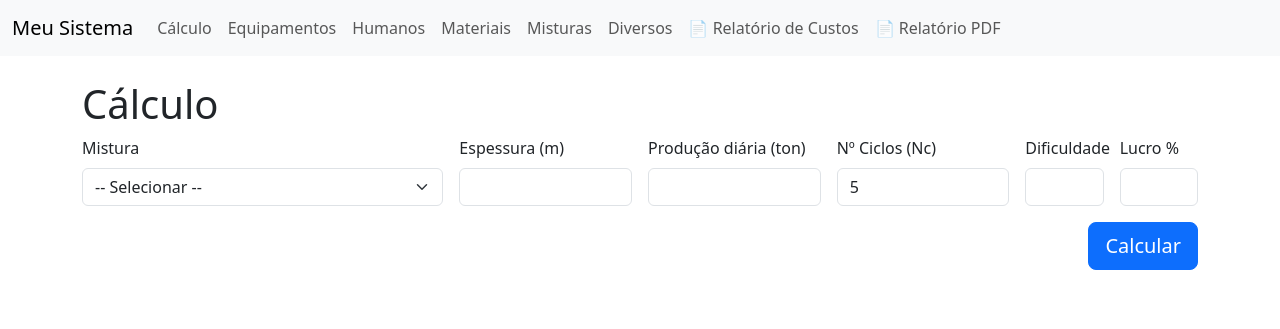
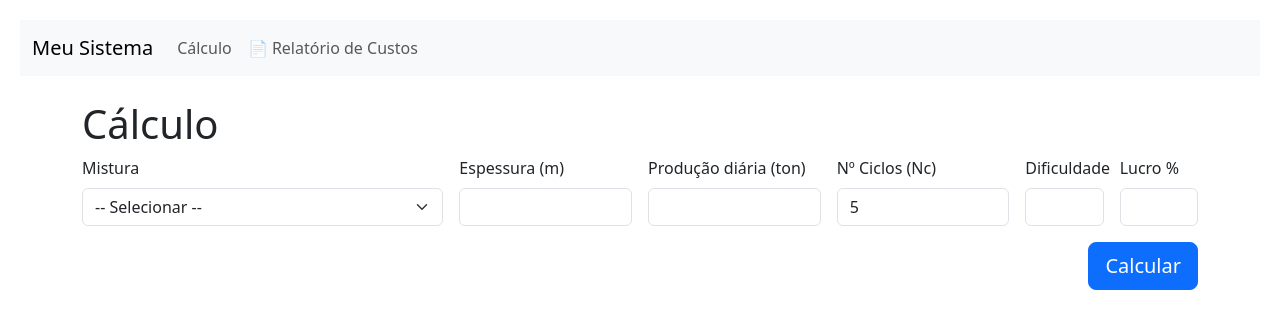
Before and after one commit to louiscarvalheiro-code/meu-sistema, a Flask app: page / in a window 1280 px wide. Shown: the top 329 px of the page. Run offline with Flask 3, Linux system fonts and the light colour scheme; data comes from the database, SQL or seed files in the repository; data that the repository does not hold is empty.

Commit message:
Add files via upload

```diff
--- a/app.py
+++ b/app.py
@@ -1,13 +1,11 @@
-from flask import Flask, render_template, request, redirect, url_for, flash, make_response
+from flask import Flask, render_template, request, redirect, url_for, flash
 from flask_sqlalchemy import SQLAlchemy
 import os
 from sqlalchemy import func
-import pdfkit
 
 app = Flask(__name__)
 app.secret_key = os.getenv('SECRET_KEY', 'uma-chave-secreta-local')
 
-# DATABASE: use DATABASE_URL (Postgres) in production, else use local SQLite
 db_url = os.getenv('DATABASE_URL')
 if db_url:
     if db_url.startswith('postgres://'):
@@ -83,7 +81,6 @@ def custo_mistura_por_ton(mistura_id):
             custo += (c.percentagem / 100.0) * (mat.preco + mat.transporte)
     return round(custo, 6)
 
-# CALCULO
 @app.route('/')
 @app.route('/calculo', methods=['GET','POST'])
 def calculo():
@@ -135,7 +132,6 @@ def calculo():
             flash(f'Erro no cálculo: {e}', 'danger')
     return render_template('calculo.html', misturas=misturas, resultado=resultado, detalhe=detalhe)
 
-# RELATORIO (HTML view)
 @app.route('/relatorio')
 def relatorio():
     equipamentos = Equipamento.query.all()
@@ -150,191 +146,7 @@ def relatorio():
                            misturas=misturas,
                            diversos=diversos)
 
-# RELATORIO PDF (server-side)
-@app.route('/relatorio/pdf')
-def relatorio_pdf():
-    equipamentos = Equipamento.query.all()
-    humanos = Humano.query.all()
-    materiais = Material.query.all()
-    misturas = Mistura.query.all()
-    diversos = Diverso.query.all()
-    rendered = render_template('relatorio_print.html',
-                               equipamentos=equipamentos,
-                               humanos=humanos,
-                               materiais=materiais,
-                               misturas=misturas,
-                               diversos=diversos)
-    try:
-        # pdfkit requires wkhtmltopdf binary available in the environment
-        options = {
-            'page-size': 'A4',
-            'encoding': "UTF-8",
-            'enable-local-file-access': None
-        }
-        pdf = pdfkit.from_string(rendered, False, options=options)
-        response = make_response(pdf)
-        response.headers['Content-Type'] = 'application/pdf'
-        response.headers['Content-Disposition'] = 'attachment; filename=relatorio_custos.pdf'
-        return response
-    except Exception as e:
-        flash('Erro a gerar PDF no servidor. Verifique se wkhtmltopdf está instalado.', 'danger')
-        return redirect(url_for('relatorio'))
-
-# CRUD routes (equipamentos, humanos, materiais, misturas, diversos) - minimal implementations
-@app.route('/equipamentos', methods=['GET','POST'])
-def equipamentos():
-    if request.method == 'POST':
-        nome = request.form.get('nome')
-        custo = float(request.form.get('custo') or 0)
-        quantidade = int(request.form.get('quantidade') or 1)
-        if nome:
-            db.session.add(Equipamento(nome=nome, custo=custo, quantidade=quantidade))
-            db.session.commit()
-            flash('Equipamento adicionado.', 'success')
-        return redirect(url_for('equipamentos'))
-    lista = Equipamento.query.order_by(Equipamento.nome).all()
-    return render_template('equipamentos.html', lista=lista)
-
-@app.route('/equipamentos/delete/<int:id>', methods=['POST'])
-def equipamentos_delete(id):
-    item = Equipamento.query.get_or_404(id)
-    db.session.delete(item)
-    db.session.commit()
-    flash('Equipamento removido.', 'warning')
-    return redirect(url_for('equipamentos'))
-
-@app.route('/humanos', methods=['GET','POST'])
-def humanos():
-    if request.method == 'POST':
-        nome = request.form.get('nome')
-        custo = float(request.form.get('custo') or 0)
-        quantidade = int(request.form.get('quantidade') or 1)
-        if nome:
-            db.session.add(Humano(nome=nome, custo=custo, quantidade=quantidade))
-            db.session.commit()
-            flash('Humano adicionado.', 'success')
-        return redirect(url_for('humanos'))
-    lista = Humano.query.order_by(Humano.nome).all()
-    return render_template('humanos.html', lista=lista)
-
-@app.route('/humanos/delete/<int:id>', methods=['POST'])
-def humanos_delete(id):
-    item = Humano.query.get_or_404(id)
-    db.session.delete(item)
-    db.session.commit()
-    flash('Humano removido.', 'warning')
-    return redirect(url_for('humanos'))
-
-@app.route('/materiais', methods=['GET','POST'])
-def materiais():
-    if request.method == 'POST':
-        nome = request.form.get('nome')
-        preco = float(request.form.get('preco') or 0)
-        transporte = float(request.form.get('transporte') or 0)
-        if nome:
-            db.session.add(Material(nome=nome, preco=preco, transporte=transporte))
-            db.session.commit()
-            flash('Material adicionado.', 'success')
-        return redirect(url_for('materiais'))
-    lista = Material.query.order_by(Material.nome).all()
-    return render_template('materiais.html', lista=lista)
-
-@app.route('/materiais/delete/<int:id>', methods=['POST'])
-def materiais_delete(id):
-    item = Material.query.get_or_404(id)
-    db.session.delete(item)
-    db.session.commit()
-    flash('Material removido.', 'warning')
-    return redirect(url_for('materiais'))
-
-@app.route('/misturas', methods=['GET','POST'])
-def misturas():
-    if request.method == 'POST':
-        nome = request.form.get('nome')
-        bar = float(request.form.get('baridade') or 1.0)
-        if nome:
-            db.session.add(Mistura(nome=nome, baridade=bar))
-            db.session.commit()
-            flash('Mistura adicionada.', 'success')
-        return redirect(url_for('misturas'))
-    lista = Mistura.query.order_by(Mistura.nome).all()
-    return render_template('misturas.html', lista=lista)
-
-@app.route('/misturas/delete/<int:id>', methods=['POST'])
-def misturas_delete(id):
-    item = Mistura.query.get_or_404(id)
-    db.session.delete(item)
-    db.session.commit()
-    flash('Mistura removida.', 'warning')
-    return redirect(url_for('misturas'))
-
-@app.route('/misturas/<int:mistura_id>/composicao', methods=['GET','POST'])
-def misturas_composicao(mistura_id):
-    mistura = Mistura.query.get_or_404(mistura_id)
-    materiais = Material.query.order_by(Material.nome).all()
-    componentes = MisturaMaterial.query.filter_by(mistura_id=mistura_id).all()
-    if request.method == 'POST':
-        material_id = int(request.form.get('material_id') or 0)
-        percent = float(request.form.get('percentagem') or 0)
-        if material_id == 0:
-            flash('Selecione um material.', 'danger')
-            return redirect(url_for('misturas_composicao', mistura_id=mistura_id))
-        existing = MisturaMaterial.query.filter_by(mistura_id=mistura_id, material_id=material_id).first()
-        if existing:
-            flash('Material já existe na mistura. Edite a percentagem.', 'warning')
-            return redirect(url_for('misturas_composicao', mistura_id=mistura_id))
-        new_total = total_percentagem_mistura(mistura_id) + percent
-        if new_total > 100.0001:
-            flash(f'A soma das percentagens excede 100% (total atual: {new_total}%).', 'danger')
-            return redirect(url_for('misturas_composicao', mistura_id=mistura_id))
-        comp = MisturaMaterial(mistura_id=mistura_id, material_id=material_id, percentagem=percent)
-        db.session.add(comp)
-        db.session.commit()
-        flash('Componente adicionado.', 'success')
-        return redirect(url_for('misturas_composicao', mistura_id=mistura_id))
-    total_pct = total_percentagem_mistura(mistura_id)
-    custo_mist = custo_mistura_por_ton(mistura_id)
-    return render_template('misturas_composicao.html', mistura=mistura, materiais=materiais, componentes=componentes, total_pct=total_pct, custo_mist=custo_mist)
-
-@app.route('/misturas/<int:mistura_id>/composicao/delete/<int:comp_id>', methods=['POST'])
-def misturas_composicao_delete(mistura_id, comp_id):
-    comp = MisturaMaterial.query.get_or_404(comp_id)
-    db.session.delete(comp)
-    db.session.commit()
-    flash('Componente removido.', 'warning')
-    return redirect(url_for('misturas_composicao', mistura_id=mistura_id))
-
-@app.route('/diversos', methods=['GET','POST'])
-def diversos():
-    if request.method == 'POST':
-        nome = request.form.get('nome')
-        valor = float(request.form.get('valor') or 0)
-        if nome:
-            item = Diverso(nome=nome, valor=valor)
-            db.session.add(item)
-            db.session.commit()
-            flash('Diverso adicionado.', 'success')
-        return redirect(url_for('diversos'))
-    lista = Diverso.query.order_by(Diverso.nome).all()
-    return render_template('diversos.html', lista=lista)
-
-@app.route('/diversos/edit/<int:id>', methods=['GET','POST'])
-def diversos_edit(id):
-    item = Diverso.query.get_or_404(id)
-    if request.method == 'POST':
-        item.valor = float(request.form.get('valor') or 0)
-        db.session.commit()
-        flash('Valor atualizado.', 'success')
-        return redirect(url_for('diversos'))
-    return render_template('diversos_edit.html', item=item)
-
-@app.route('/diversos/delete/<int:id>', methods=['POST'])
-def diversos_delete(id):
-    item = Diverso.query.get_or_404(id)
-    db.session.delete(item)
-    db.session.commit()
-    flash('Diverso removido.', 'warning')
-    return redirect(url_for('diversos'))
+# Outras rotas omitidas por brevidade (equipamentos, humanos, materiais, misturas, diversos) - semelhantes ao consolidado
 
 if __name__ == '__main__':
     app.run(host='0.0.0.0', port=int(os.getenv('PORT', 10000)), debug=False)
--- a/requirements.txt
+++ b/requirements.txt
@@ -1,5 +1,5 @@
 Flask==2.3.3
 Flask-SQLAlchemy==3.0.3
 SQLAlchemy==2.0.21
-pdfkit==1.0.0
 Jinja2==3.1.2
+gunicorn==21.2.0
--- a/static/styles.css
+++ b/static/styles.css
@@ -1 +1 @@
-body { padding-bottom: 40px; } .container { max-width: 1100px; }
+body { padding: 20px; }
--- a/templates/base.html
+++ b/templates/base.html
@@ -2,7 +2,6 @@
 <html lang="pt">
   <head>
     <meta charset="utf-8">
-    <meta name="viewport" content="width=device-width, initial-scale=1">
     <title>Meu Sistema</title>
     <link href="/static/styles.css" rel="stylesheet">
     <link href="https://cdn.jsdelivr.net/npm/bootstrap@5.3.2/dist/css/bootstrap.min.css" rel="stylesheet">
@@ -11,19 +10,10 @@
     <nav class="navbar navbar-expand-lg navbar-light bg-light">
       <div class="container-fluid">
         <a class="navbar-brand" href="{{ url_for('calculo') }}">Meu Sistema</a>
-        <button class="navbar-toggler" type="button" data-bs-toggle="collapse" data-bs-target="#navbarNav">
-          <span class="navbar-toggler-icon"></span>
-        </button>
-        <div class="collapse navbar-collapse" id="navbarNav">
-          <ul class="navbar-nav me-auto mb-2 mb-lg-0">
+        <div class="collapse navbar-collapse">
+          <ul class="navbar-nav">
             <li class="nav-item"><a class="nav-link" href="{{ url_for('calculo') }}">Cálculo</a></li>
-            <li class="nav-item"><a class="nav-link" href="{{ url_for('equipamentos') }}">Equipamentos</a></li>
-            <li class="nav-item"><a class="nav-link" href="{{ url_for('humanos') }}">Humanos</a></li>
-            <li class="nav-item"><a class="nav-link" href="{{ url_for('materiais') }}">Materiais</a></li>
-            <li class="nav-item"><a class="nav-link" href="{{ url_for('misturas') }}">Misturas</a></li>
-            <li class="nav-item"><a class="nav-link" href="{{ url_for('diversos') }}">Diversos</a></li>
             <li class="nav-item"><a class="nav-link" href="{{ url_for('relatorio') }}" target="_blank">📄 Relatório de Custos</a></li>
-            <li class="nav-item"><a class="nav-link" href="{{ url_for('relatorio_pdf') }}" target="_blank">📄 Relatório PDF</a></li>
           </ul>
         </div>
       </div>
@@ -32,15 +22,11 @@
       {% with messages = get_flashed_messages(with_categories=true) %}
         {% if messages %}
           {% for category, msg in messages %}
-            <div class="alert alert-{{ category }} alert-dismissible fade show" role="alert">
-              {{ msg }}
-              <button type="button" class="btn-close" data-bs-dismiss="alert"></button>
-            </div>
+            <div class="alert alert-{{ category }}">{{ msg }}</div>
           {% endfor %}
         {% endif %}
       {% endwith %}
       {% block content %}{% endblock %}
     </div>
-    <script src="https://cdn.jsdelivr.net/npm/bootstrap@5.3.2/dist/js/bootstrap.bundle.min.js"></script>
   </body>
 </html>
```
Also changed, not shown: templates/relatorio.html (+0 -37 lines).
